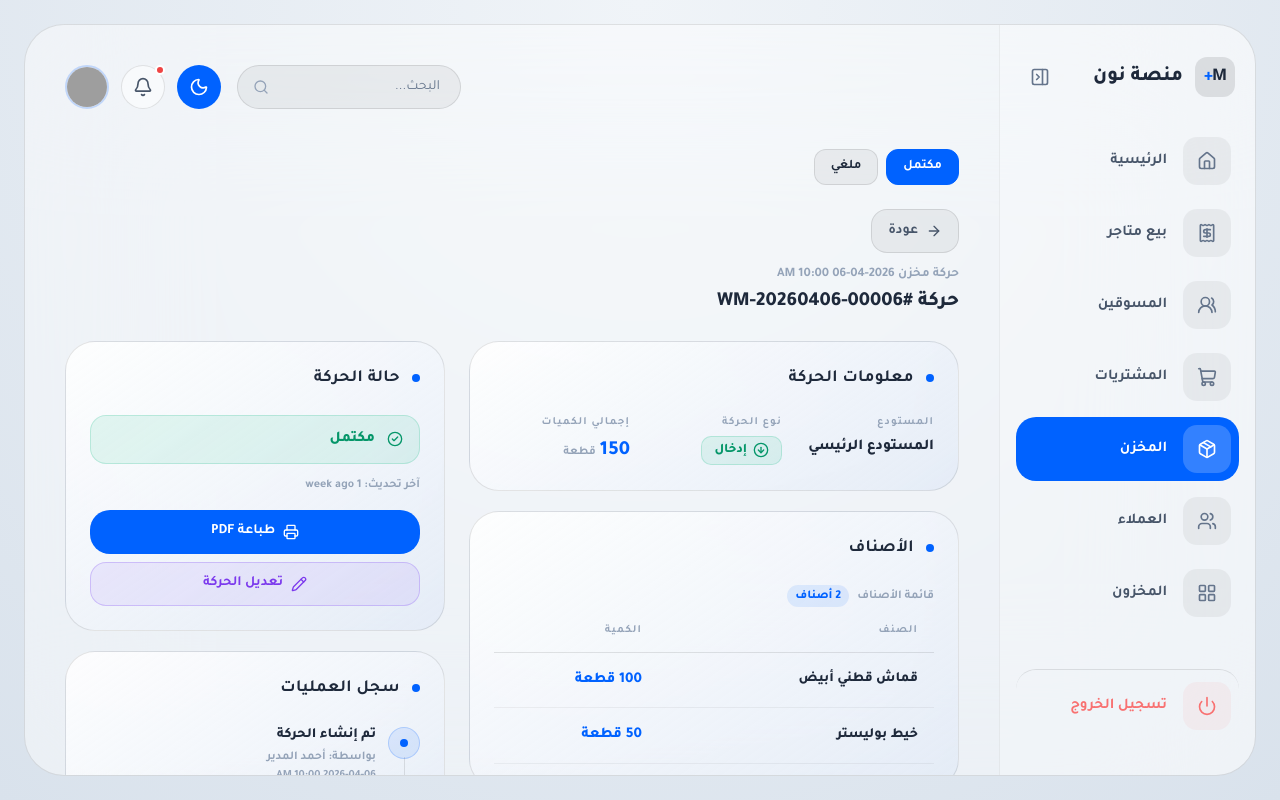
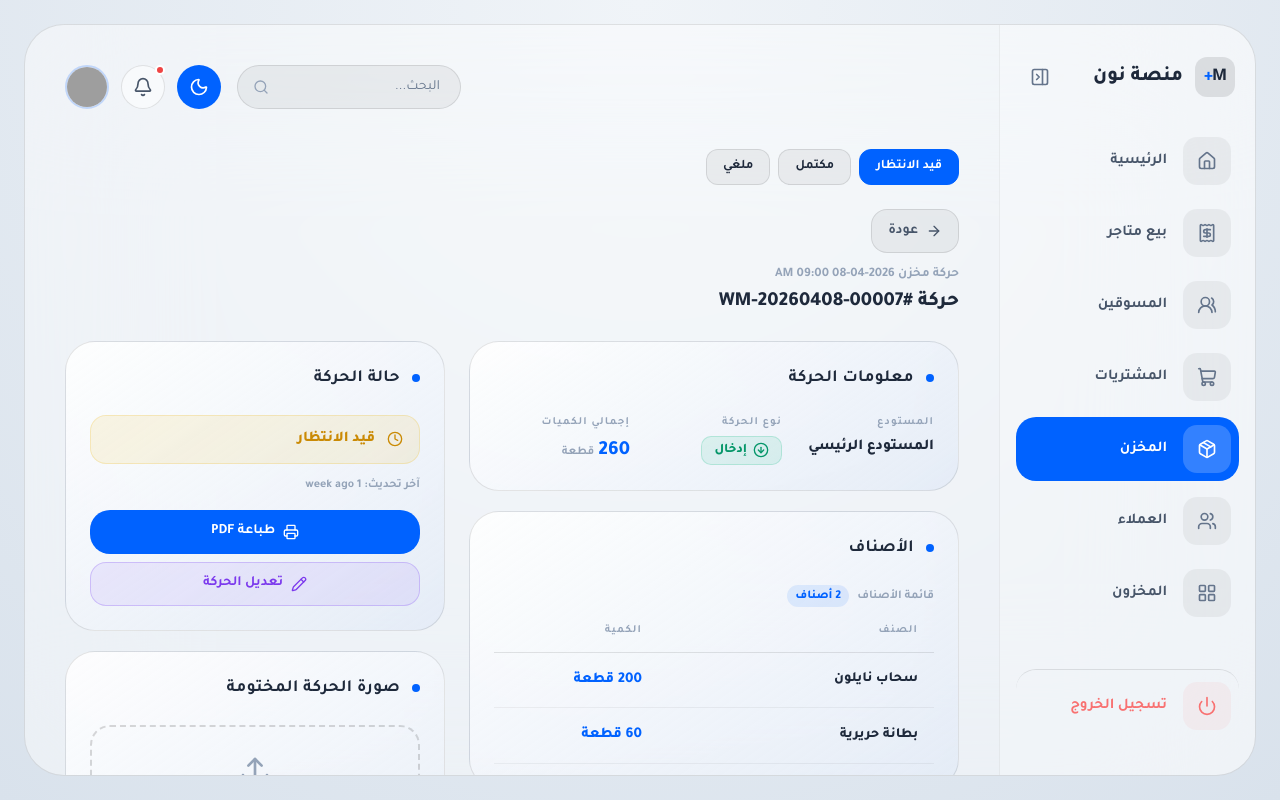
Before and after one commit to ofifice-alalem/tdm-design-for-v3, a React (Vite) app: page /warehouse/movements/1 in a window 1280 px wide. Built offline with nearby package versions, Linux system fonts and the light colour scheme; grey boxes are pictures that could not be loaded.

Commit message:
commit -32

```diff
--- a/src/pages/WarehouseMovementDetailPage.tsx
+++ b/src/pages/WarehouseMovementDetailPage.tsx
@@ -1,13 +1,16 @@
 import { useState } from 'react';
 import { useParams, useNavigate, Link } from 'react-router-dom';
-import { ArrowRight, Printer, CheckCircle2, Ban, Pencil, ArrowDownCircle, ArrowUpCircle, ArrowLeftRight } from 'lucide-react';
+import { createPortal } from 'react-dom';
+import { ArrowRight, Printer, CheckCircle2, Ban, Pencil, ArrowDownCircle, ArrowUpCircle, ArrowLeftRight, Clock, XCircle } from 'lucide-react';
 import { SpatialCard } from '../compenntes/ui/SpatialComponents';
+import { UploadArea } from '../compenntes/ui/UploadArea';
 
-type Status = 'مكتمل' | 'ملغي';
+type Status = 'قيد الانتظار' | 'مكتمل' | 'ملغي';
 
 const STATUS_CONFIG: Record<Status, { bg: string; text: string; icon: React.ReactNode }> = {
-  'مكتمل': { bg: 'bg-emerald-500/10 border-emerald-500/20', text: 'text-emerald-600 dark:text-emerald-400', icon: <CheckCircle2 className="w-4 h-4" /> },
-  'ملغي':  { bg: 'bg-slate-500/10 border-slate-500/20',     text: 'text-slate-500 dark:text-white/40',     icon: <Ban className="w-4 h-4" /> },
+  'قيد الانتظار': { bg: 'bg-yellow-500/10 border-yellow-500/20',  text: 'text-yellow-600 dark:text-yellow-400', icon: <Clock className="w-4 h-4" /> },
+  'مكتمل':        { bg: 'bg-emerald-500/10 border-emerald-500/20', text: 'text-emerald-600 dark:text-emerald-400', icon: <CheckCircle2 className="w-4 h-4" /> },
+  'ملغي':         { bg: 'bg-slate-500/10 border-slate-500/20',     text: 'text-slate-500 dark:text-white/40',     icon: <Ban className="w-4 h-4" /> },
 };
 
 const TYPE_ICONS: Record<string, React.ReactNode> = {
@@ -23,6 +26,17 @@ const TYPE_COLORS: Record<string, string> = {
 };
 
 const MOVEMENTS = {
+  pending: {
+    id: '#WM-20260408-00007', date: '2026-04-08', time: '09:00 AM', status: 'قيد الانتظار' as Status,
+    warehouse: 'المستودع الرئيسي', type: 'إدخال',
+    products: [
+      { name: 'سحاب نايلون',   qty: 200 },
+      { name: 'بطانة حريرية',  qty: 60  },
+    ],
+    log: [
+      { label: 'تم إنشاء الحركة', by: 'أحمد المدير', date: '2026-04-08 09:00 AM' },
+    ],
+  },
   completed: {
     id: '#WM-20260406-00006', date: '2026-04-06', time: '10:00 AM', status: 'مكتمل' as Status,
     warehouse: 'المستودع الرئيسي', type: 'إدخال',
@@ -48,21 +62,23 @@ const MOVEMENTS = {
   },
 };
 
-const DEMO_KEYS = ['completed', 'cancelled'] as const;
-const DEMO_LABELS = { completed: 'مكتمل', cancelled: 'ملغي' };
+const DEMO_KEYS = ['pending', 'completed', 'cancelled'] as const;
+const DEMO_LABELS = { pending: 'قيد الانتظار', completed: 'مكتمل', cancelled: 'ملغي' };
 
 export default function WarehouseMovementDetailPage() {
   const { id } = useParams();
   const navigate = useNavigate();
   const decodedId = id ? decodeURIComponent(id) : '';
-  const initKey = decodedId === MOVEMENTS.cancelled.id ? 'cancelled' : 'completed';
+  const initKey = decodedId === MOVEMENTS.completed.id ? 'completed' : decodedId === MOVEMENTS.cancelled.id ? 'cancelled' : 'pending';
   const [activeKey, setActiveKey] = useState<typeof DEMO_KEYS[number]>(initKey);
+  const [showImageModal, setShowImageModal] = useState(false);
 
   const mov = MOVEMENTS[activeKey];
   const sc = STATUS_CONFIG[mov.status];
   const totalQty = mov.products.reduce((s, p) => s + p.qty, 0);
 
   return (
+    <>
       <div className="flex flex-col gap-6 overflow-y-auto custom-scroll pb-32 lg:pb-6">
 
         {/* Demo tabs */}
@@ -158,8 +174,27 @@ export default function WarehouseMovementDetailPage() {
                 >
                   <Pencil className="w-4 h-4" />تعديل الحركة
                 </Link>
+                {mov.status === 'مكتمل' && (
+                  <button onClick={() => setShowImageModal(true)} className="w-full h-11 rounded-[16px] flex items-center justify-center gap-2 font-bold text-[14px] bg-emerald-500/10 hover:bg-emerald-500 border border-emerald-500/30 hover:border-emerald-500 text-emerald-600 dark:text-emerald-400 hover:text-white transition-all">
+                    <CheckCircle2 className="w-4 h-4" />عرض صورة التوثيق
+                  </button>
+                )}
               </div>
             </SpatialCard>
+
+            {mov.status === 'قيد الانتظار' && (
+              <SpatialCard title="صورة الحركة المختومة">
+                <UploadArea />
+                <div className="flex flex-col gap-2 mt-4">
+                  <button className="spatial-button w-full h-11 rounded-[16px] flex items-center justify-center gap-2 font-bold text-[14px]">
+                    <CheckCircle2 className="w-4 h-4" />تأكيد الحركة
+                  </button>
+                  <button className="w-full h-11 rounded-[16px] flex items-center justify-center gap-2 font-bold text-[14px] bg-red-500/10 hover:bg-red-500 border border-red-500/30 hover:border-red-500 text-red-500 hover:text-white transition-all">
+                    <XCircle className="w-4 h-4" />إلغاء الحركة
+                  </button>
+                </div>
+              </SpatialCard>
+            )}
 
             <SpatialCard title="سجل العمليات">
               <div className="flex flex-col gap-0">
@@ -176,10 +211,36 @@ export default function WarehouseMovementDetailPage() {
                     </div>
                   </div>
                 ))}
+                {mov.status === 'قيد الانتظار' && (
+                  <div className="mt-2 pt-4 border-t border-black/5 dark:border-white/5">
+                    <p className="text-[13px] font-bold text-slate-400 dark:text-white/40 text-center">في الانتظار...</p>
+                  </div>
+                )}
               </div>
             </SpatialCard>
           </div>
         </div>
       </div>
+
+      {showImageModal && createPortal(
+        <div className="fixed inset-0 z-[9999] flex items-center justify-center bg-black/70 backdrop-blur-md animate-in fade-in duration-200" onClick={() => setShowImageModal(false)}>
+          <div className="spatial-card p-5 w-[90vw] max-w-lg flex flex-col gap-4 animate-in zoom-in-95 duration-200" onClick={(e) => e.stopPropagation()}>
+            <div className="flex items-center justify-between">
+              <span className="text-[15px] font-black text-slate-800 dark:text-white">صورة الحركة المختومة</span>
+              <button onClick={() => setShowImageModal(false)} className="w-9 h-9 rounded-full bg-black/5 dark:bg-white/10 flex items-center justify-center text-slate-500 dark:text-white/60 hover:bg-black/10 dark:hover:bg-white/20 transition-all">
+                <XCircle className="w-4 h-4" />
+              </button>
+            </div>
+            <div className="rounded-[20px] overflow-hidden bg-black/5 dark:bg-white/5 flex items-center justify-center min-h-[300px]">
+              <div className="flex flex-col items-center gap-3 text-slate-400 dark:text-white/30">
+                <CheckCircle2 className="w-12 h-12 text-emerald-500 opacity-50" />
+                <span className="text-[13px] font-bold">صورة التوثيق</span>
+              </div>
+            </div>
+          </div>
+        </div>,
+        document.body
+      )}
+    </>
   );
 }
--- a/src/pages/WarehouseMovementsListPage.tsx
+++ b/src/pages/WarehouseMovementsListPage.tsx
@@ -6,13 +6,15 @@ import { ModernInput, ModernSelect } from '../compenntes/ui/SpatialComponents';
 import { DateInput } from '../compenntes/ui/DateInput';
 
 const STATUS_CONFIG: Record<string, StatusConfig> = {
+  'قيد الانتظار': { bg: 'bg-yellow-500/10 dark:bg-yellow-500/15',  text: 'text-yellow-600 dark:text-yellow-400', dot: 'bg-yellow-500' },
   'مكتمل': { bg: 'bg-emerald-500/10 dark:bg-emerald-500/15', text: 'text-emerald-600 dark:text-emerald-400', dot: 'bg-emerald-500' },
   'ملغي':  { bg: 'bg-slate-500/10 dark:bg-slate-500/10',     text: 'text-slate-500 dark:text-white/40',     dot: 'bg-slate-400' },
 };
 
-const TABS = ['الكل', 'مكتمل', 'ملغي'];
+const TABS = ['الكل', 'قيد الانتظار', 'مكتمل', 'ملغي'];
 
 const RAW = [
+  { id: '#WM-20260408-00007', date: '2026-04-08', warehouse: 'المستودع الرئيسي', type: 'إدخال',  qty: 260, status: 'قيد الانتظار' },
   { id: '#WM-20260406-00006', date: '2026-04-06', warehouse: 'المستودع الرئيسي', type: 'إدخال',  qty: 150, status: 'مكتمل' },
   { id: '#WM-20260329-00005', date: '2026-03-29', warehouse: 'مستودع طرابلس',    type: 'إخراج',  qty: 80,  status: 'مكتمل' },
   { id: '#WM-20260320-00004', date: '2026-03-20', warehouse: 'مستودع بنغازي',    type: 'تحويل',  qty: 200, status: 'مكتمل' },
```
Lines whose indentation alone changed are shown as unchanged.
